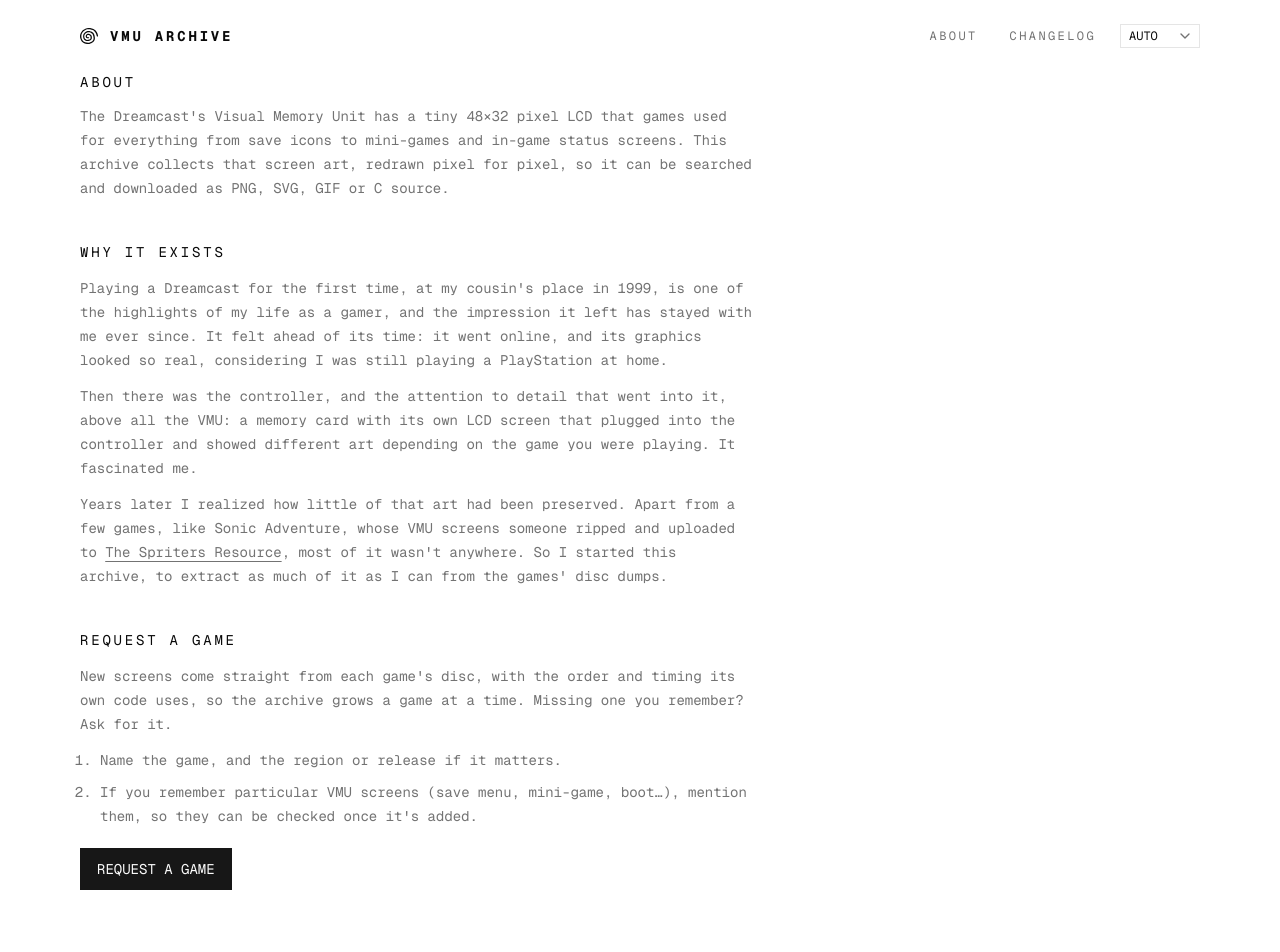
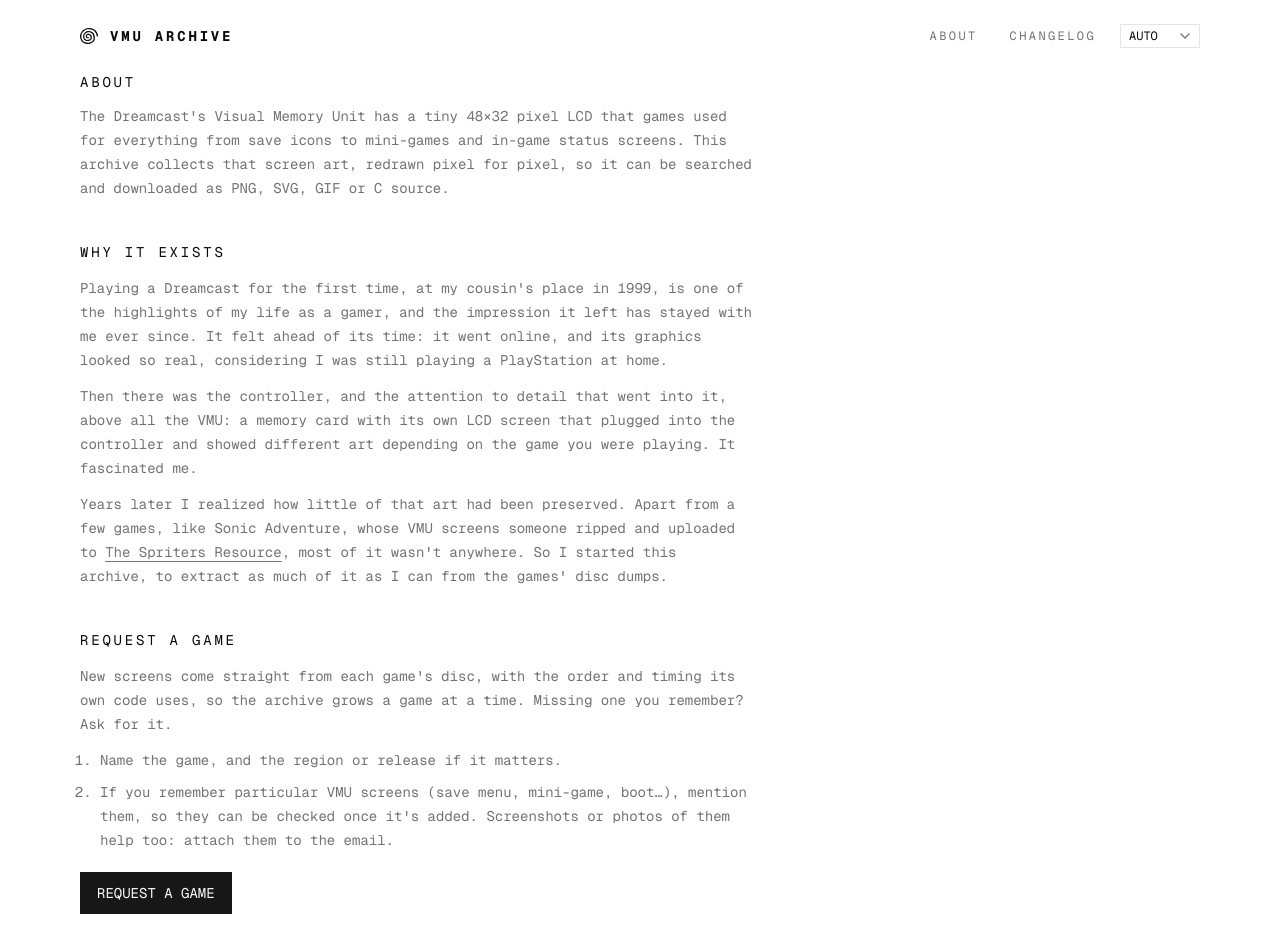
Before and after one commit to vgarmes/vmu-archive, a Next.js app: page /about in a window 1280 px wide. Shown: the top 952 px of the page. Built offline with nearby package versions, Linux system fonts and the light colour scheme.

Commit message:
feat: screenshots welcome in game requests

```diff
--- a/src/app/about/page.tsx
+++ b/src/app/about/page.tsx
@@ -12,7 +12,7 @@ const CONTACT_EMAIL = 'vgmestre@gmail.com'
 const SUBJECT = 'VMU Archive game request'
 const BODY = `Game:
 Region or release, if it matters (JP / US / EU):
-VMU screens you remember (optional):`
+VMU screens you remember (optional, screenshots welcome):`
 
 const mailto = `mailto:${CONTACT_EMAIL}?subject=${encodeURIComponent(SUBJECT)}&body=${encodeURIComponent(BODY)}`
 
@@ -78,6 +78,7 @@ export default function About() {
 					<li>
 						If you remember particular VMU screens (save menu, mini-game,
 						boot…), mention them, so they can be checked once it&apos;s added.
+						Screenshots or photos of them help too: attach them to the email.
 					</li>
 				</ol>
 				<a
```
